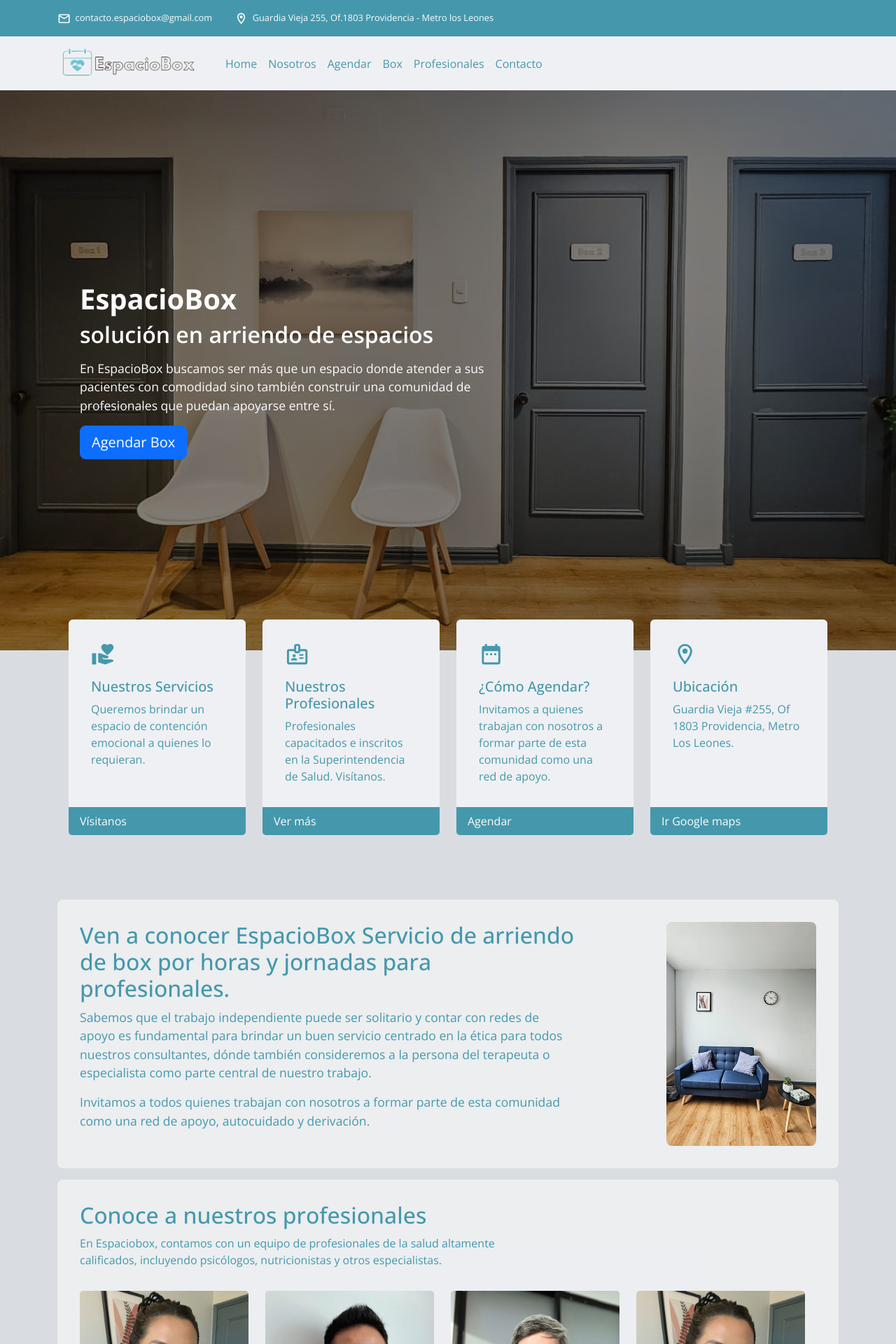
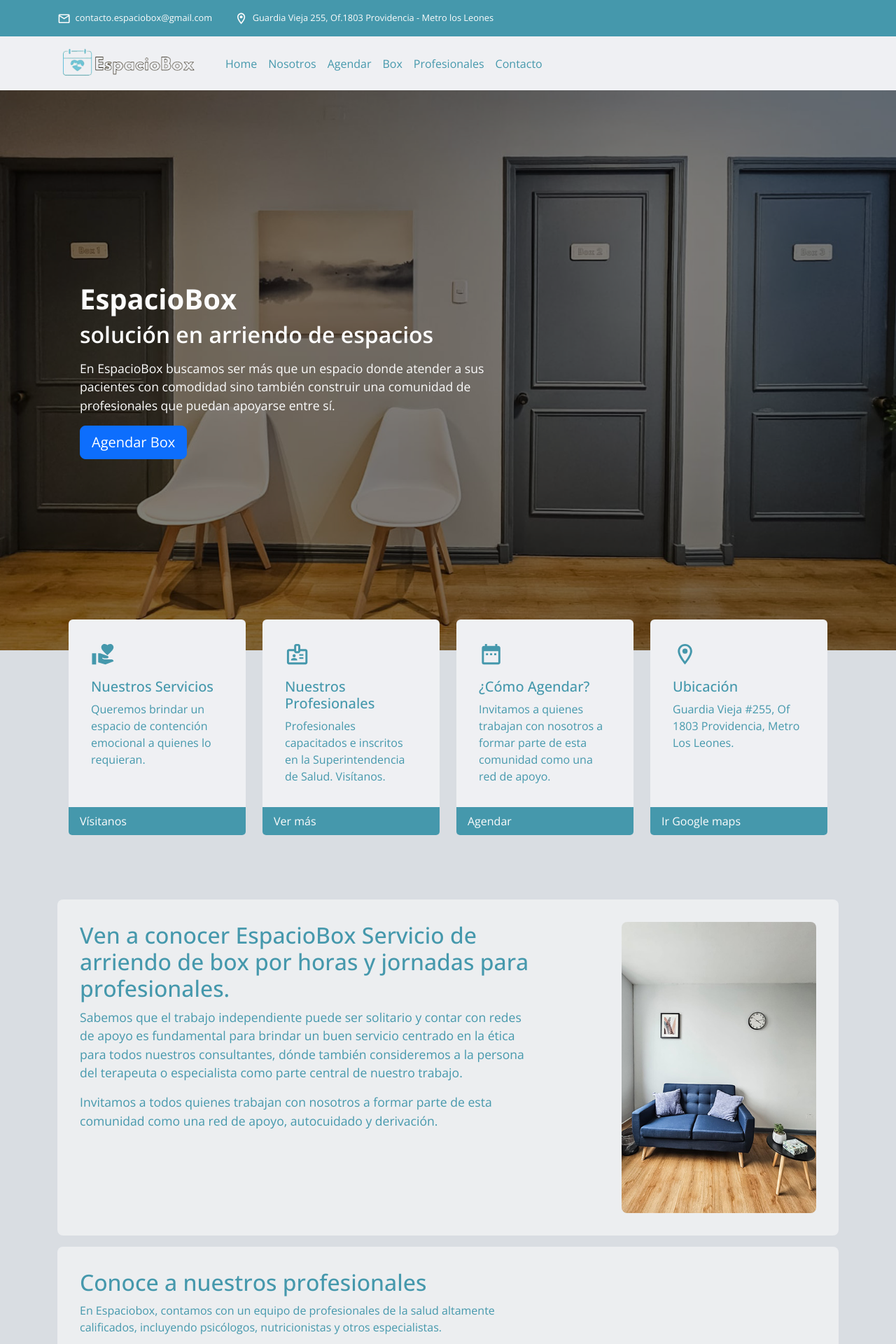
Before and after one commit to ssalinascalibar/espacio-box-noLogin, a React (Vite) app: page / in a window 1280 px wide. Shown: the top 1920 px of the page at 70% size. Built offline with nearby package versions, Linux system fonts and the light colour scheme.

Commit message:
mod grid featureSection

```diff
--- a/src/features/boxes/Boxes.jsx
+++ b/src/features/boxes/Boxes.jsx
@@ -100,7 +100,7 @@ export default function Boxes() {
             </p>
             <Row>
               {videoBoxes?.map((videoBox, i) => (
-                <Col xs={12} lg={6} key={i}>
+                <Col xs={12} md={6} lg={6} key={i}>
                   <div className="player-wrapper">
                     <ReactPlayer
                       className="react-player"
--- a/src/features/home/VideoSection.jsx
+++ b/src/features/home/VideoSection.jsx
@@ -9,7 +9,7 @@ export default function VideoSection() {
     <>
     <div className="videoSection backgroundSection">
       <Row>
-        <Col xs={12} md={6} lg={5}>
+        <Col xs={12} md={12} xl={5}>
           <h2>
           Te invitamos a descubrir nuestros espacios, diseñados para brindar confort y funcionalidad.
           </h2>
@@ -21,7 +21,7 @@ export default function VideoSection() {
             <li><MdCheckCircle />Baño privado</li>
           </ul>
         </Col>
-        <Col xs={12} md={6} lg={7}>
+        <Col xs={12} md={12} xl={7}>
           <div className="player-wrapper">
             <ReactPlayer
               className="react-player"
--- a/src/features/home/featureSection.css
+++ b/src/features/home/featureSection.css
@@ -28,7 +28,6 @@
     }
 
     .features-image{
-        width: 70%;
+        width: 100%;
     }
-
 }
```
